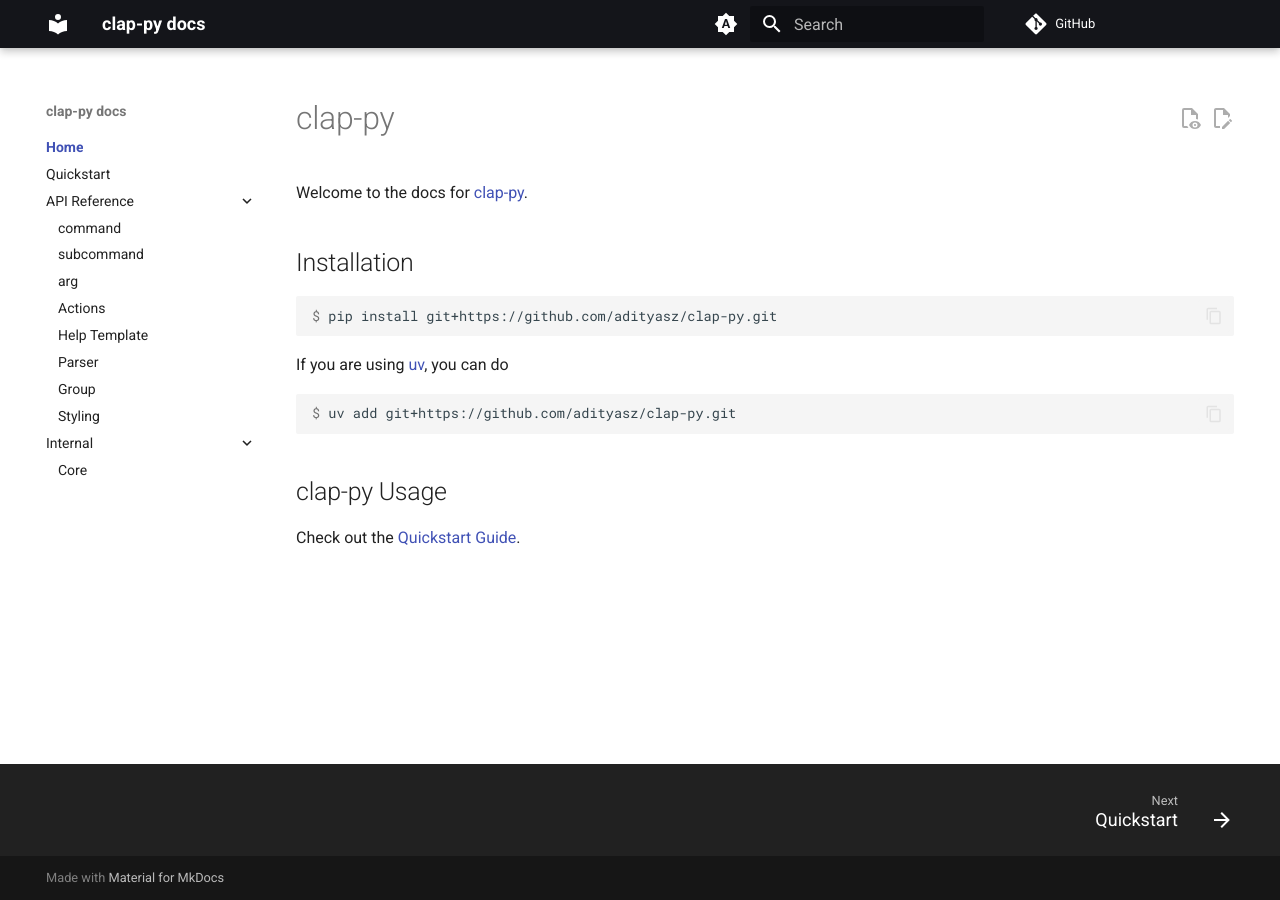
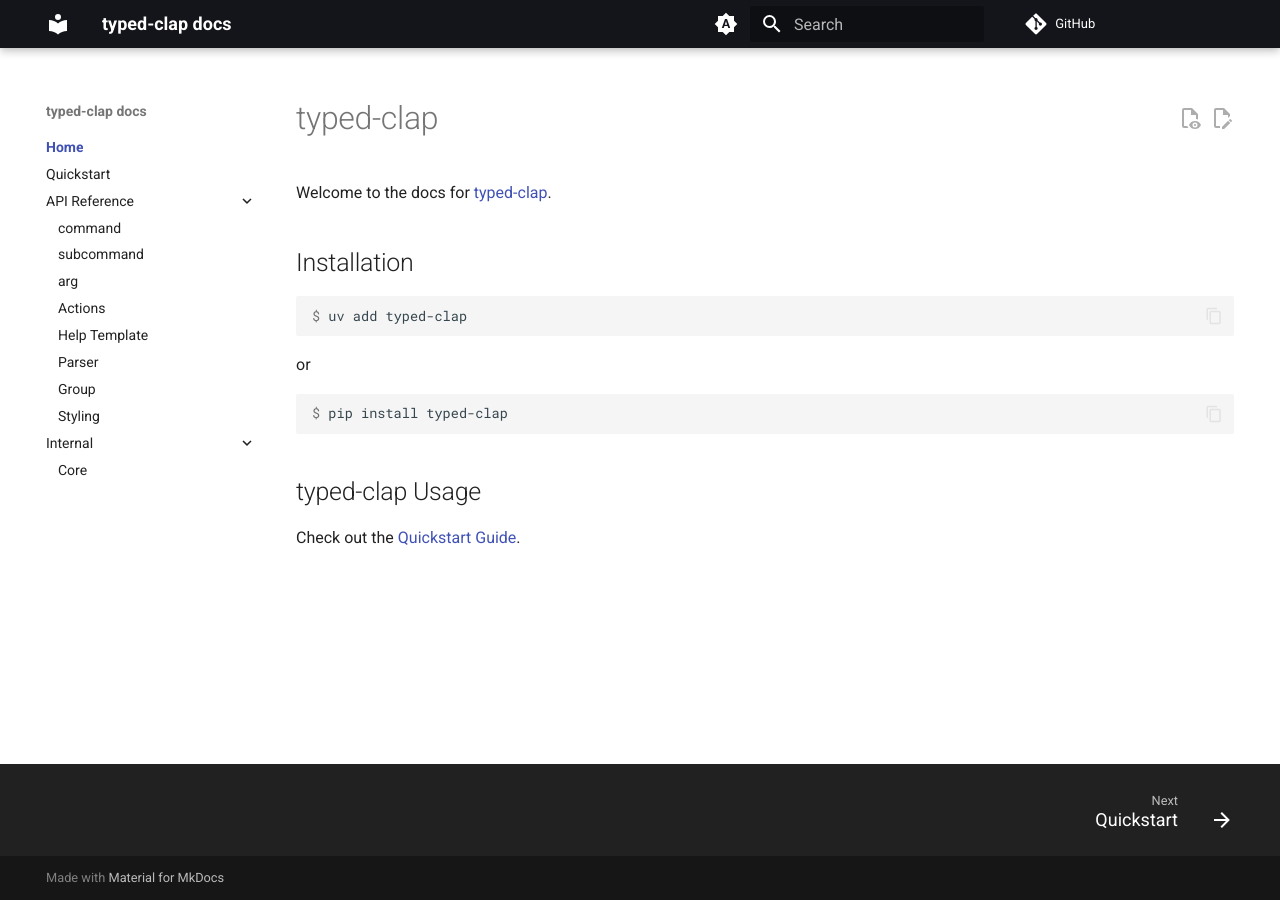
Before and after one commit to adityasz/clap-py, an MkDocs documentation site: the page built from docs/docs/index.md, in a window 1280 px wide. Built offline with MkDocs 1.6.1 and Material for MkDocs 9.7.7, drawn with Linux system fonts in a browser that asks for light colours; comment, search, counter and statistics services are not loaded.

Commit message:
Rename to typed-clap for PyPI

````diff
--- a/docs/docs/index.md
+++ b/docs/docs/index.md
@@ -1,19 +1,19 @@
-# clap-py
+# typed-clap
 
-Welcome to the docs for [clap-py](https://github.com/adityasz/clap-py).
+Welcome to the docs for [typed-clap](https://github.com/adityasz/typed-clap).
 
 ## Installation
 
 ```console
-$ pip install git+https://github.com/adityasz/clap-py.git
+$ uv add typed-clap
 ```
 
-If you are using [uv](https://docs.astral.sh/uv/), you can do
+or
 
 ```console
-$ uv add git+https://github.com/adityasz/clap-py.git
+$ pip install typed-clap
 ```
 
-## clap-py Usage
+## typed-clap Usage
 
 Check out the [Quickstart Guide](quickstart.md).
--- a/docs/mkdocs.yml
+++ b/docs/mkdocs.yml
@@ -1,8 +1,8 @@
 # adapted from https://github.com/tinygrad/tinygrad/blob/master/mkdocs.yml
 
-site_name: clap-py docs
-site_url: https://adityasz.github.io/clap-py
-repo_url: https://github.com/adityasz/clap-py
+site_name: typed-clap docs
+site_url: https://adityasz.github.io/typed-clap
+repo_url: https://github.com/adityasz/typed-clap
 docs_dir: docs
 nav:
   - Home:
--- a/docs/plugins/insert_command_output.py
+++ b/docs/plugins/insert_command_output.py
@@ -91,7 +91,7 @@
         )
 
         prompt = Text()
-        prompt.append("adityasz@github:clap-py$ ", style="bold")
+        prompt.append("adityasz@github:typed-clap$ ", style="bold")
         console.print(prompt, end="")
         console.print(command)
         console.print(Text.from_ansi(output), end="")
````
Also changed, not shown: docs/docs/quickstart.md (+6 -6 lines), pyproject.toml (+7 -7 lines), CHANGELOG.md, README.md, 3 other files.
